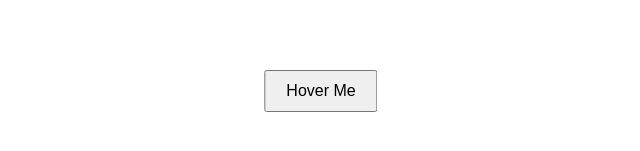
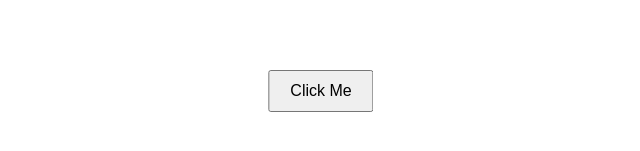
Before and after one commit to nalin70/unclickable, a plain HTML site: page index.html in a window 1280 px wide. Shown: the part 309-460 px from the top of the page, 319-959 px from the left. Drawn offline with Linux system fonts and the light colour scheme.

Commit message:
Update index.html

```diff
--- a/index.html
+++ b/index.html
@@ -8,7 +8,7 @@
 </head>
 <body>
 
-    <button id="movingButton">Hover Me</button>
+    <button id="movingButton">Click Me</button>
 
     <script src="script.js"></script>
 </body>
```
